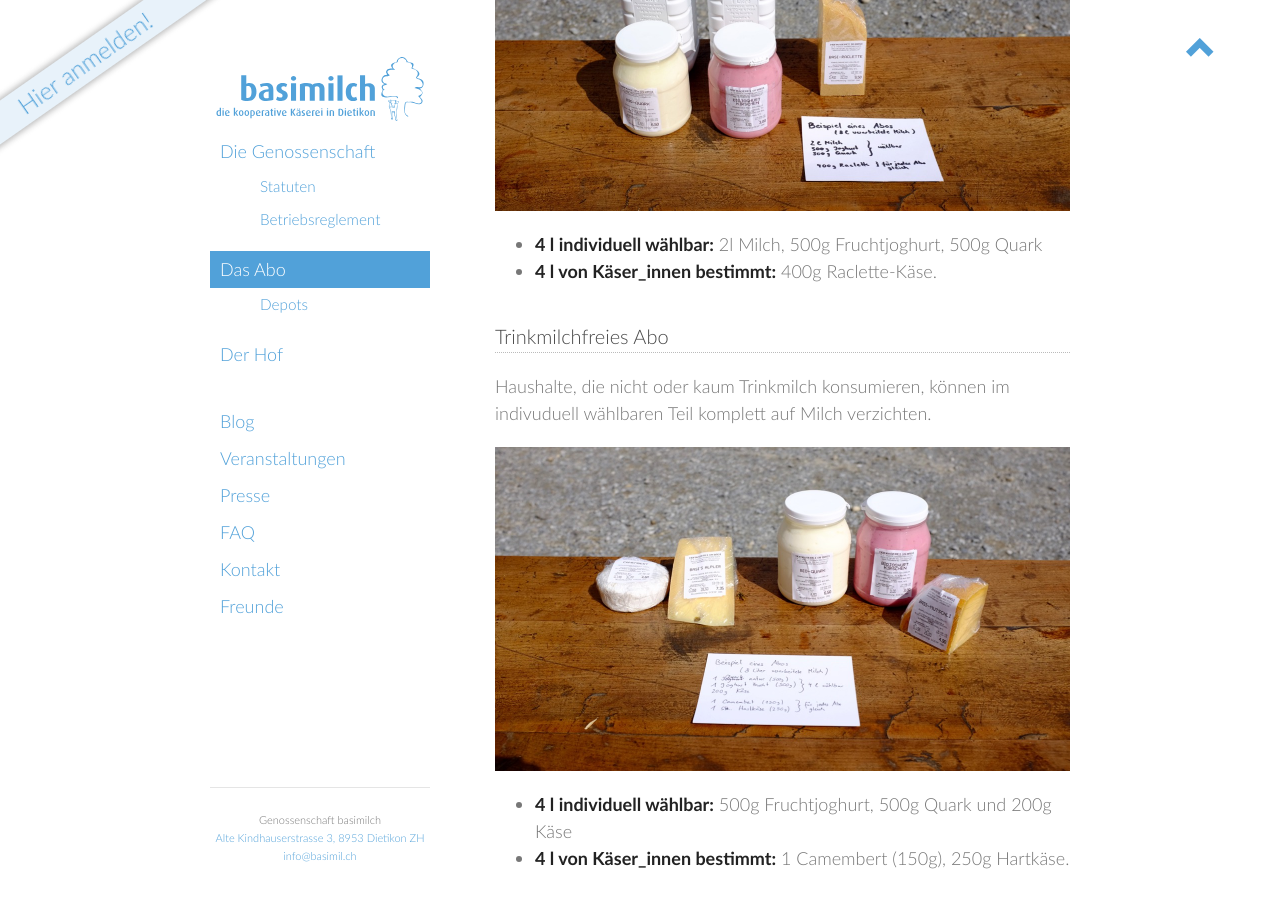
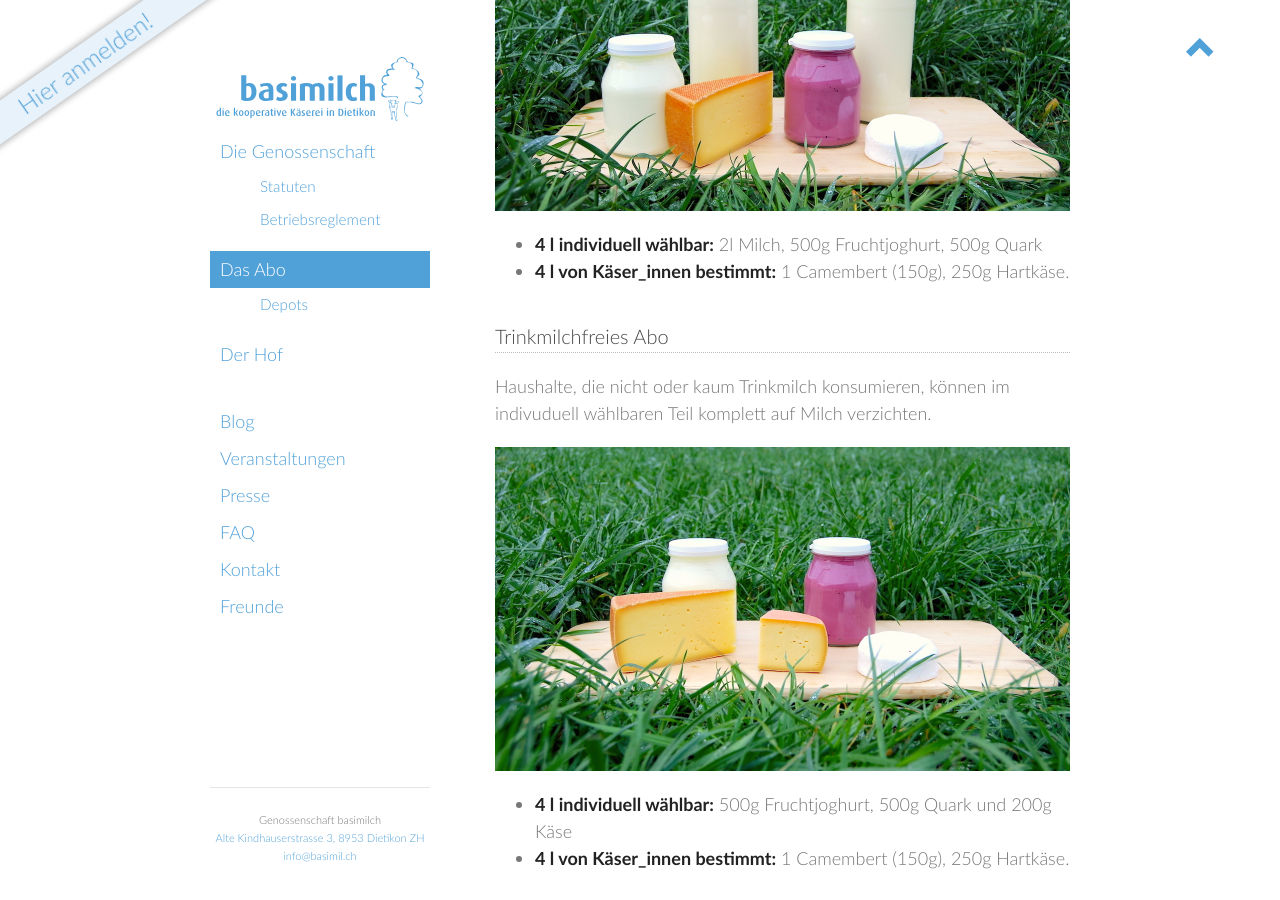
Before and after one commit to vryser/basimilch.github.io, a Jekyll site: the page built from pages/020-das-abo.md, in a window 1280 px wide and 900 px high, scrolled down 1388 px. Built offline with Jekyll 4.4.1, drawn with Linux system fonts in a browser that asks for light colours.

Commit message:
new: use new abo photos from Sven

```diff
--- a/pages/020-das-abo.md
+++ b/pages/020-das-abo.md
@@ -35,17 +35,17 @@ Frischmilchprodukte mit dem indivuduell wählbaren Anteil gedeckt sein soll.
 Für Haushalte, die sowohl Milch wie auch Joghurt und Quark konsumieren, könnte
 das Abo so aussehen:
 
-{% include photo.html filename="20150919_infoanlass_imbasi_hof_09" caption="Trinkmilch-Beispielabo: 2l Milch, 500g Fruchtjoghurt, 500g Quark und 400g Raclette-Käse." %}
+{% include photo.html filename="20151206_abobeispiel_01_mit_milch" caption="Trinkmilch-Beispielabo: 2l Milch, 500g Fruchtjoghurt, 500g Quark, 1 Camembert (150g) und 250g Hartkäse." %}
 
 - **4 l individuell wählbar:** 2l Milch, 500g Fruchtjoghurt, 500g Quark
-- **4 l von Käser_innen bestimmt:** 400g Raclette-Käse.
+- **4 l von Käser_innen bestimmt:** 1 Camembert (150g), 250g Hartkäse.
 
 ### Trinkmilchfreies Abo
 
 Haushalte, die nicht oder kaum Trinkmilch konsumieren, können im indivuduell
 wählbaren Teil komplett auf Milch verzichten.
 
-{% include photo.html filename="20150919_infoanlass_imbasi_hof_10" caption="Trinkmilchfreies Beispielabo: 500g Fruchtjoghurt, 500g Quark und 200g Käse und 1 Camembert (150g)" %}
+{% include photo.html filename="20151206_abobeispiel_02_ohne_milch" caption="Trinkmilchfreies Beispielabo: 500g Fruchtjoghurt, 500g Quark, 200g + 250g Käse und 1 Camembert (150g)" %}
 
 - **4 l individuell wählbar:** 500g Fruchtjoghurt, 500g Quark und 200g Käse
 - **4 l von Käser_innen bestimmt:** 1 Camembert (150g), 250g Hartkäse.
```
